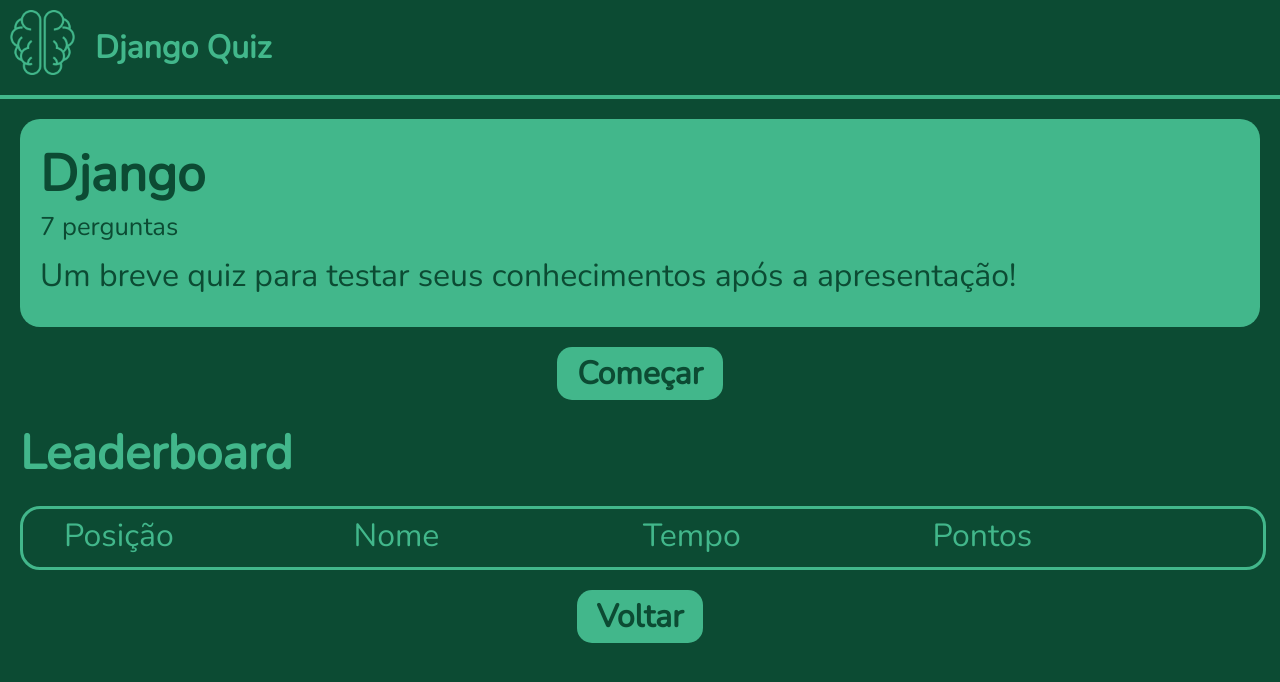
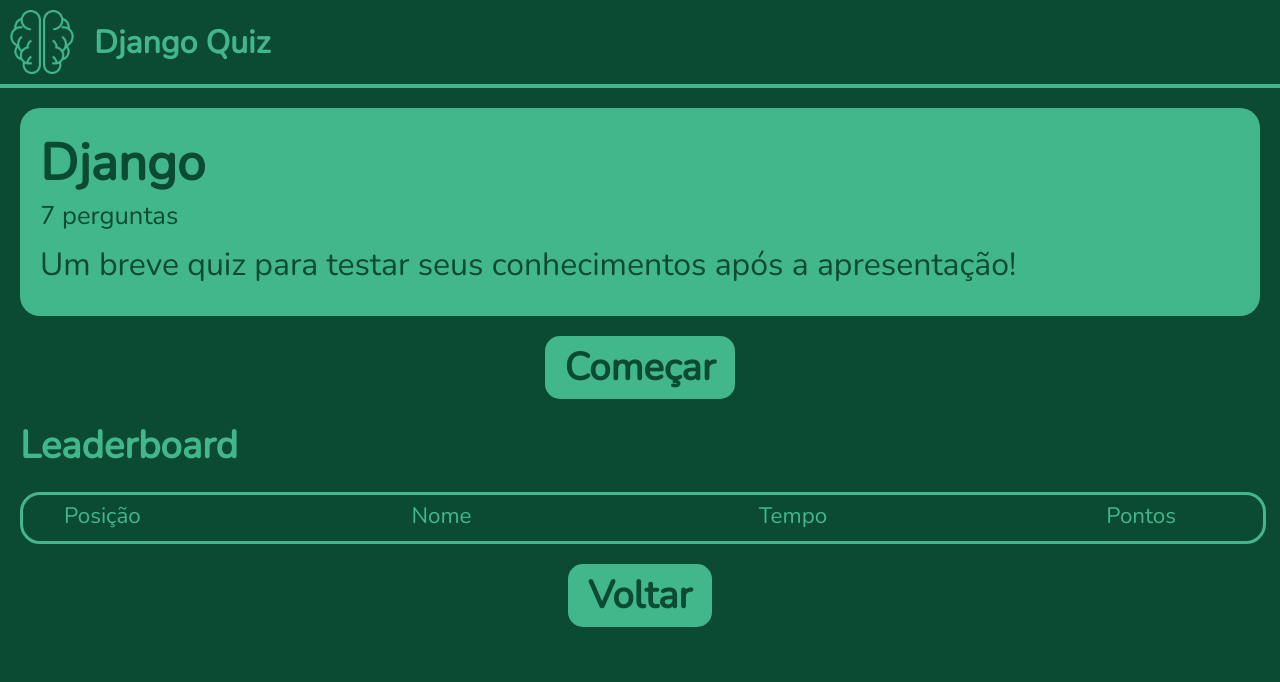
Before and after one commit to g-buzzi/DjangoQuiz, a Django app: page /details/3 in a window 1280 px wide. Shown: the top 682 px of the page. Run offline with Django 4.2, Linux system fonts and the light colour scheme; data comes from the database, SQL or seed files in the repository; both versions use the stored data as it was after the commit; data that the repository does not hold is empty.

Commit message:
Detalhes Mobile

```diff
--- a/Quiz/admin.py
+++ b/Quiz/admin.py
@@ -4,3 +4,4 @@ from .models import *
 # Register your models here.
 admin.site.register(Quiz)
 admin.site.register(Question)
+admin.site.register(Attempt)
--- a/Quiz/models.py
+++ b/Quiz/models.py
@@ -1,3 +1,5 @@
+import math
+from time import time
 from django.db import models
 from django.contrib.auth.models import User
 
@@ -44,6 +46,13 @@ class Attempt(models.Model):
         except:
             return None
 
+    def total_time_string(self):
+        time_passed = self.end_time - self.start_time
+        seconds = time_passed.seconds
+        minutes = seconds//60
+        seconds = seconds%60
+        return "{:02d}:{:02d}.{:.4}".format(minutes, seconds, str(time_passed.microseconds))
+
     def __str__(self):
         return str(self.quiz) + " | " + self.name + " | "
 
--- a/Quiz/templates/Quiz/base.html
+++ b/Quiz/templates/Quiz/base.html
@@ -18,7 +18,7 @@
 
 <body>
     <header>
-        <a href="http://127.0.0.1:8000/">
+        <a href="http://gabrielbuzzi.pythonanywhere.com/">
             <img class="logo" src="{% static 'imagens/logo.png' %}"/>
         </a>
         <div class="logo-text">
--- a/Quiz/templates/Quiz/details.html
+++ b/Quiz/templates/Quiz/details.html
@@ -27,10 +27,10 @@
             <div class="leaderboard-partition">
                 Nome
             </div>
-            <div class="leaderboard-partition">
+            <div class="leaderboard-partition time">
                 Tempo
             </div>
-            <div class="leaderboard-partition">
+            <div class="leaderboard-partition score">
                 Pontos
             </div>
         </div>
@@ -43,10 +43,10 @@
             <div class="leaderboard-partition">
                 {{user.name}}
             </div>
-            <div class="leaderboard-partition">
+            <div class="leaderboard-partition time">
                 {{user.time}}
             </div>
-            <div class="leaderboard-partition">
+            <div class="leaderboard-partition score">
                 {{user.score}}/{{n_questions}}
             </div>
         </div>
--- a/Quiz/views.py
+++ b/Quiz/views.py
@@ -22,8 +22,8 @@ def quizDetails(request, quiz_id):
             filtered_attempts.append(attempts[i])
     filtered_attempts = sorted(filtered_attempts, key=lambda x: x.total_time(), reverse=False)
     filtered_attempts = sorted(filtered_attempts, key=lambda x: x.n_points(), reverse=True)
-    for attempt in filtered_attempts:
-        leaderboard.append({"position": position, "name": attempt.name, "score": attempt.n_points(), "time": attempt.total_time()})
+    for attempt in filtered_attempts[:10]:
+        leaderboard.append({"position": position, "name": attempt.name, "score": attempt.n_points(), "time": attempt.total_time_string()})
         position += 1
     context = {'quiz': quiz, "n_questions": len(quiz.question_set.all()), "leaderboard": leaderboard}
     return render(request,'Quiz/details.html',context)
--- a/static/styles/base.css
+++ b/static/styles/base.css
@@ -23,15 +23,22 @@ header{
     flex-direction: row;
     align-content: center;
     align-items: center;
-    height: 75px;
+    height: 2rem;
     border-bottom: #42B78B;
     border-bottom-width: 4px;
     border-bottom-style: solid;
     padding: 10px;
 }
 
+header a{
+    display: flex;
+    flex-direction: row;
+    align-content: center;
+    align-items: center;
+}
+
 .logo{
-    height: 65px;
+    height: 2rem;
 }
 
 .logo-text{
@@ -50,3 +57,26 @@ header{
     height: calc(100% - 140px);
     padding: 20px;
 }
+
+@media only screen and (max-width: 768px) {
+
+    html{
+        font-size: 24px;
+    }
+
+}
+
+@media only screen and (max-width: 600px) {
+
+    html{
+        font-size: 22px;
+    }
+
+}
+
+@media only screen and (max-width: 320px) {
+
+    html{
+        font-size: 18px;
+    }
+}
--- a/static/styles/details.css
+++ b/static/styles/details.css
@@ -41,7 +41,7 @@
     padding: 5px 20px 5px 20px;
     background-color: #42B78B;
     color: #0C4B33;
-    font-size: 1rem;
+    font-size: 1.2rem;
     font-weight: 800;
     align-self: center;
     justify-self: center;
@@ -55,6 +55,7 @@
 }
 
 .leaderboard-title{
+    font-size: 1.2rem;
     margin: 0px 0px 20px 0px;
 }
 
@@ -78,7 +79,17 @@
 }
 
 .leaderboard-partition{
+    font-size: 0.7rem;
+    flex: 3;
+}
+
+.leaderboard-partition.time{
+    flex: 3;
+}
+
+.leaderboard-partition.score{
     flex: 1;
+    min-width: calc(fit-content + 10px);
 }
 
 .leaderboard-item{
```
Also changed, not shown: static/styles/attempt.css (+7 -6 lines), static/styles/result.css (+5 -4 lines), db.sqlite3, static/imagens/favicon.ico (added).
